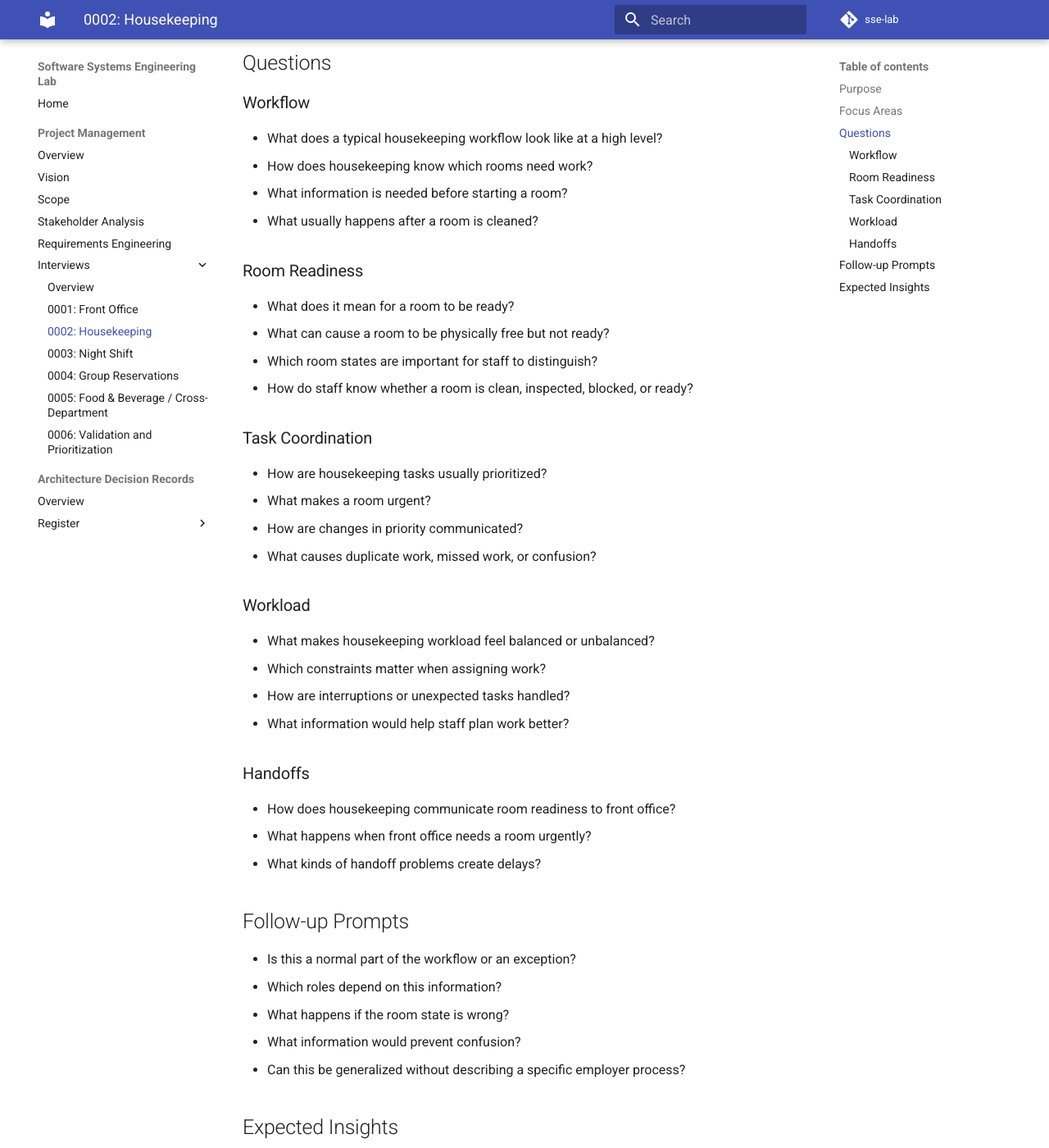
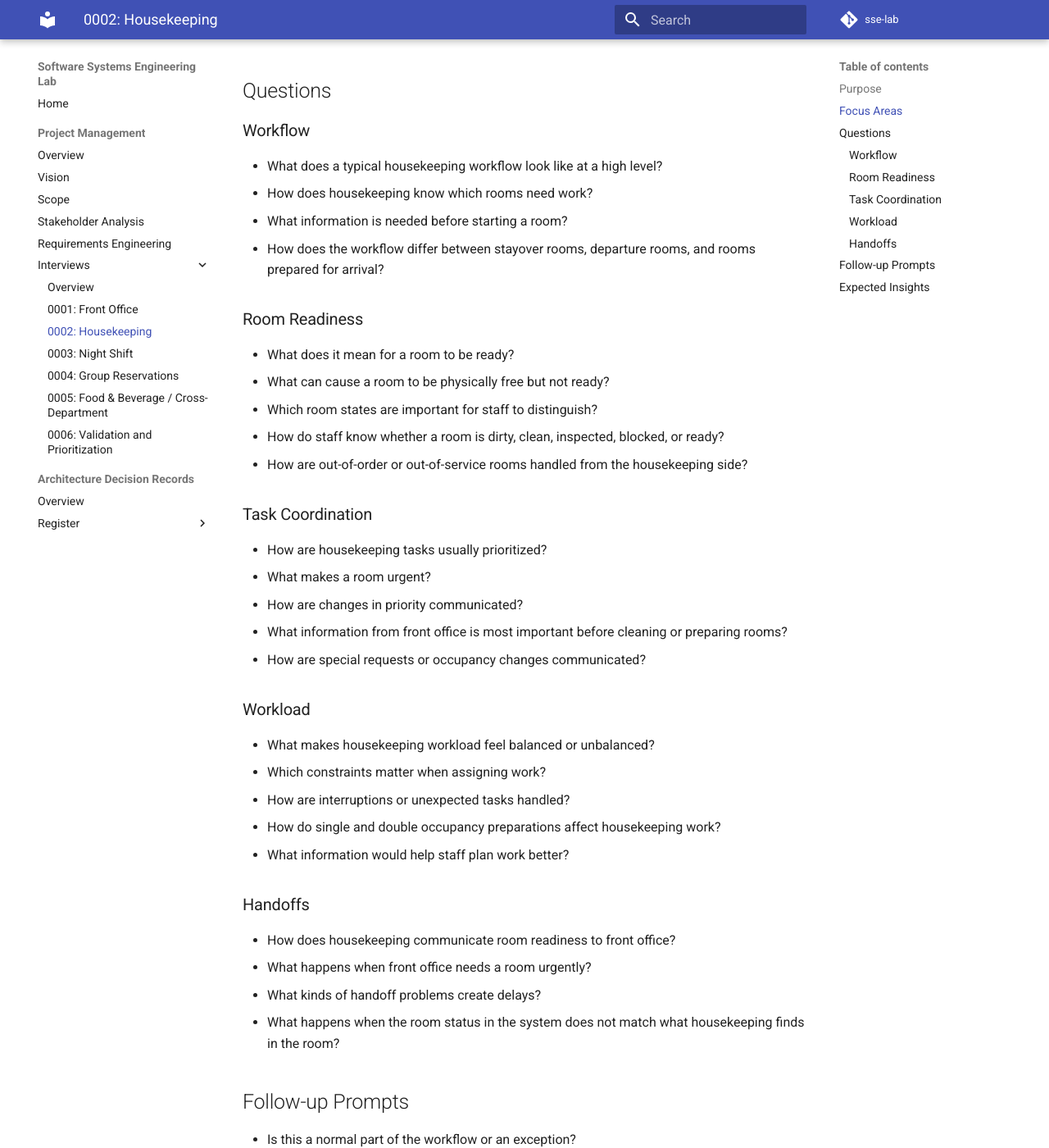
Before and after one commit to Tom-Waw/sse-lab, an MkDocs documentation site: the page built from docs/src/project/interviews/0002-housekeeping.md, in a window 1280 px wide and 1400 px high, scrolled down 656 px. Shown: the whole window at 82% size. Built offline with MkDocs 1.6.1 and Material for MkDocs 9.7.7, drawn with Linux system fonts in a browser that asks for light colours; comment, search, counter and statistics services are not loaded; some of the changed text lies outside the part shown.

Commit message:
docs(project): clarify interview findings handling and housekeeping interview addition

```diff
--- a/docs/src/project/interviews/0002-housekeeping.md
+++ b/docs/src/project/interviews/0002-housekeeping.md
@@ -15,6 +15,7 @@ This interview should help identify generalized workflow problems that may later
 - Housekeeping task discovery
 - Task prioritization
 - Workload visibility
+- Special room preparation
 - Coordination with front office and shift leads
 
 ## Questions
@@ -24,27 +25,30 @@ This interview should help identify generalized workflow problems that may later
 - What does a typical housekeeping workflow look like at a high level?
 - How does housekeeping know which rooms need work?
 - What information is needed before starting a room?
-- What usually happens after a room is cleaned?
+- How does the workflow differ between stayover rooms, departure rooms, and rooms prepared for arrival?
 
 ### Room Readiness
 
 - What does it mean for a room to be ready?
 - What can cause a room to be physically free but not ready?
 - Which room states are important for staff to distinguish?
-- How do staff know whether a room is clean, inspected, blocked, or ready?
+- How do staff know whether a room is dirty, clean, inspected, blocked, or ready?
+- How are out-of-order or out-of-service rooms handled from the housekeeping side?
 
 ### Task Coordination
 
 - How are housekeeping tasks usually prioritized?
 - What makes a room urgent?
 - How are changes in priority communicated?
-- What causes duplicate work, missed work, or confusion?
+- What information from front office is most important before cleaning or preparing rooms?
+- How are special requests or occupancy changes communicated?
 
 ### Workload
 
 - What makes housekeeping workload feel balanced or unbalanced?
 - Which constraints matter when assigning work?
 - How are interruptions or unexpected tasks handled?
+- How do single and double occupancy preparations affect housekeeping work?
 - What information would help staff plan work better?
 
 ### Handoffs
@@ -52,6 +56,7 @@ This interview should help identify generalized workflow problems that may later
 - How does housekeeping communicate room readiness to front office?
 - What happens when front office needs a room urgently?
 - What kinds of handoff problems create delays?
+- What happens when the room status in the system does not match what housekeeping finds in the room?
 
 ## Follow-up Prompts
 
@@ -59,6 +64,8 @@ This interview should help identify generalized workflow problems that may later
 - Which roles depend on this information?
 - What happens if the room state is wrong?
 - What information would prevent confusion?
+- How is this communicated today?
+- Who is allowed to make or override this decision?
 - Can this be generalized without describing a specific employer process?
 
 ## Expected Insights
```
Also changed, not shown: docs/src/project/requirements-engineering.md (+8 -0 lines).
